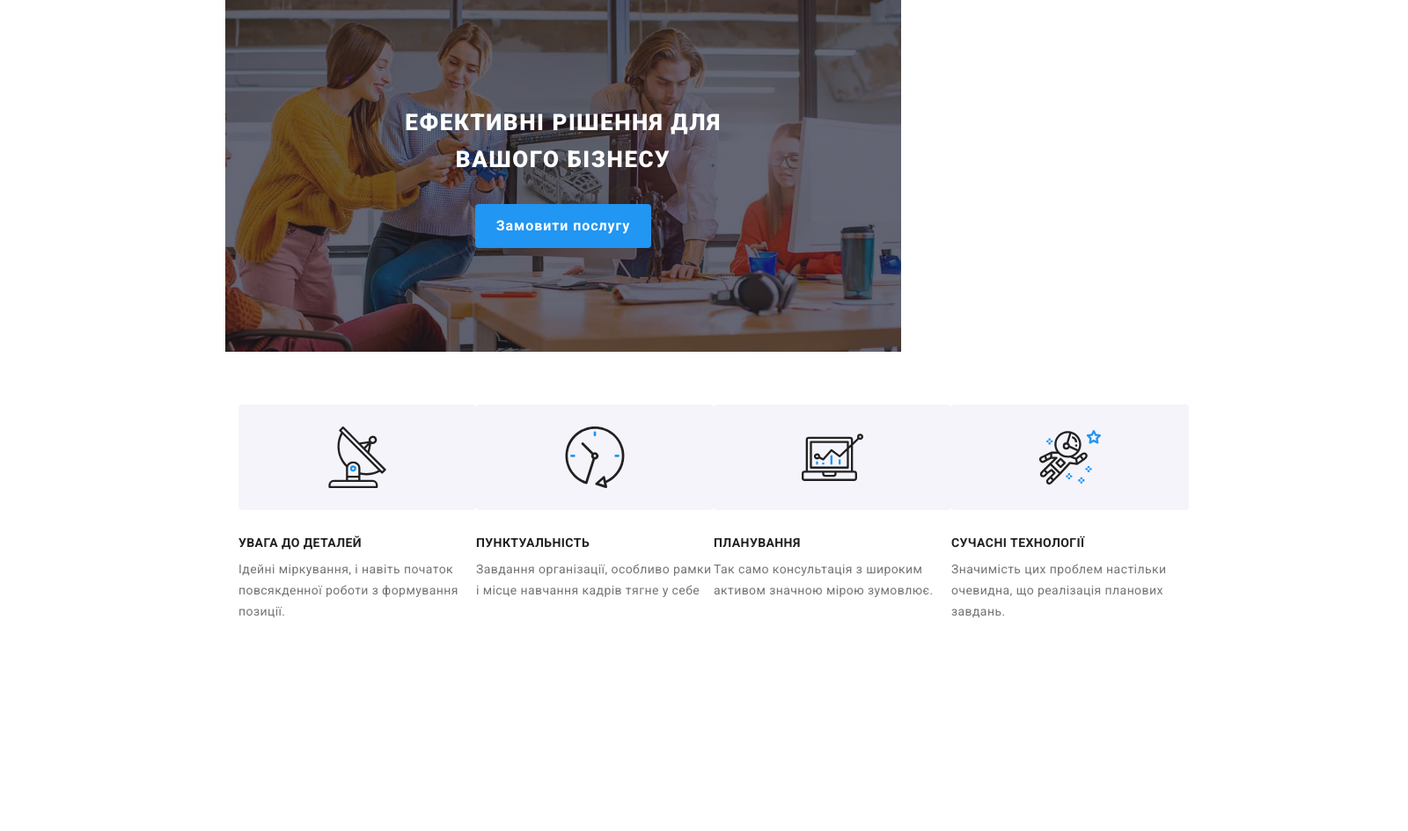
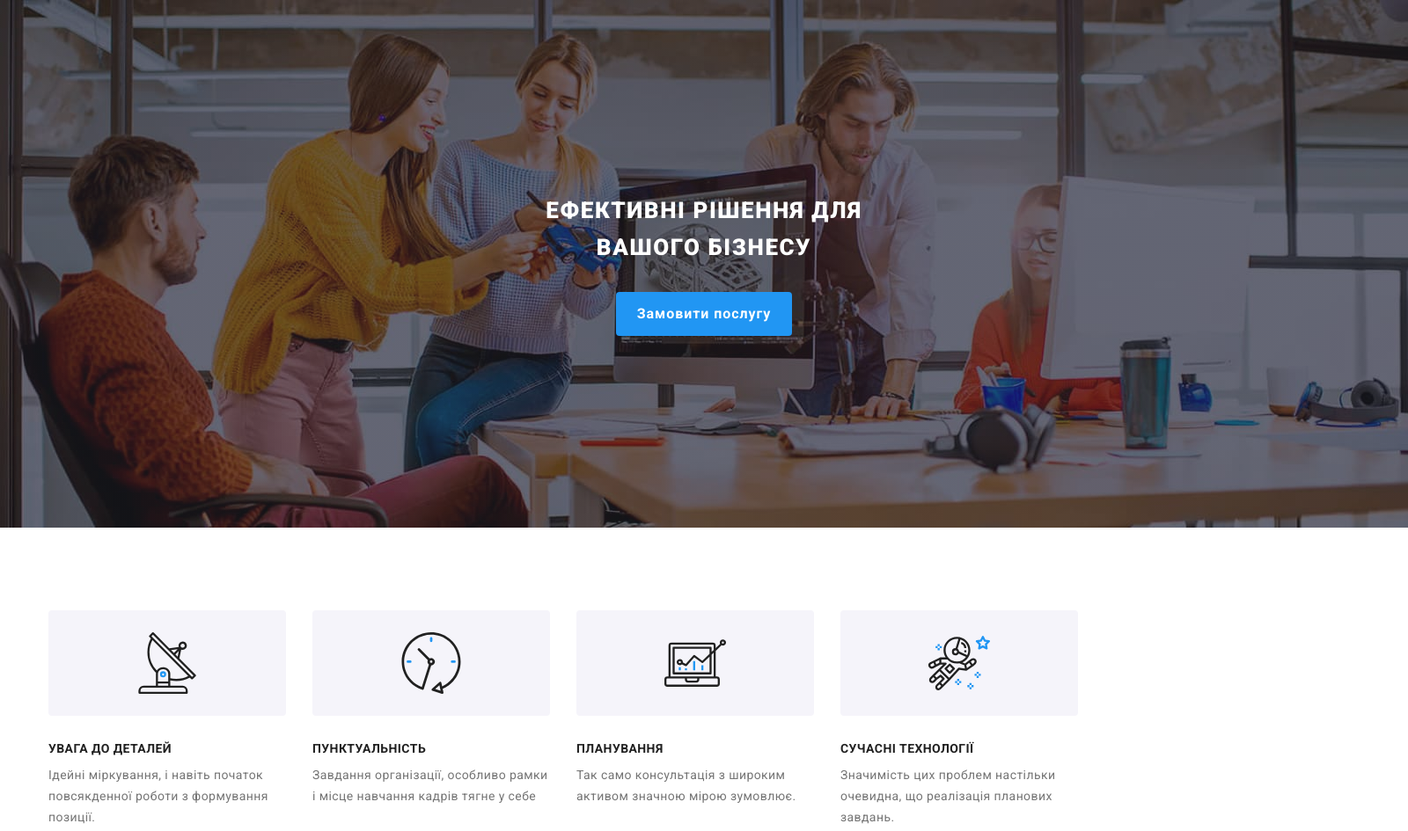
Before and after one commit to SerhiiKutovyi/goit-markup-hw-08, a plain HTML site: page index.html in a window 1280 px wide. Shown: the whole page at 88% size, 1600 px wide, since content can reach past the window. Before the commit the page ends 800 px from the top, so only its background shows below. Drawn offline with nearby package versions, Linux system fonts and the light colour scheme; files that its build step writes are made by us from their sources.

Commit message:
ДЗ-8 Сегодня

```diff
--- a/index.html
+++ b/index.html
@@ -15,8 +15,6 @@
       rel="stylesheet"
       href="https://cdnjs.cloudflare.com/ajax/libs/modern-normalize/1.1.0/modern-normalize.min.css"
     />
-
-    <link rel="stylesheet" href="./css/styles.css" />
     <link rel="stylesheet" href="./css/main.min.css" />
   </head>
 
@@ -114,7 +112,7 @@
         </div>
       </section>
 
-      <!-- <section class="examples section">
+      <section class="examples section">
         <div class="container">
           <h2 class="section-title">Чим ми займаємося</h2>
           <ul class="examples__list list">
@@ -153,7 +151,7 @@
             </li>
           </ul>
         </div>
-      </section> -->
+      </section>
 
       <!-- <section class="team section">
         <div class="container">
--- a/sass/base/_container.scss
+++ b/sass/base/_container.scss
@@ -1,20 +1,16 @@
 .container {
-  max-width: 100%;
-
+  max-width: 480px;
+  width: 100%;
   margin-left: auto;
   margin-right: auto;
   padding-left: 15px;
   padding-right: 15px;
 
-  @media screen and (min-width: 480px) {
-    width: 480px;
+  @media screen and (min-width: 768px) {
+    max-width: 768px;
   }
 
-  @media screen and (min-width: 768px) {
-    width: 768px;
-  }
-
-  @media screen and (min-width: 1600px) {
-    width: 1600px;
+  @media screen and (min-width: 1200px) {
+    max-width: 1200px;
   }
 }
--- a/sass/layouts/_exampels.scss
+++ b/sass/layouts/_exampels.scss
@@ -1,5 +1,6 @@
 .examples {
   padding-top: 0px;
+  display: none;
 
   &__list {
     display: flex;
--- a/sass/layouts/_feature.scss
+++ b/sass/layouts/_feature.scss
@@ -1,6 +1,16 @@
 .feature {
   &__list {
     display: flex;
+    flex-wrap: wrap;
+    text-align: center;
+    gap: 30px;
+    @include tablet {
+      text-align: start;
+    }
+    @include desktop {
+      display: flex;
+      flex-wrap: nowrap;
+    }
   }
   &__list .item + .item {
     margin-left: 30px;
@@ -23,8 +33,35 @@
     margin-bottom: 30px;
 
     background-color: rgba(245, 244, 250, 1);
-    width: 270px;
+    width: 450px;
     height: 120px;
+
     border-radius: 4px;
+
+    @include tablet {
+      max-width: 354px;
+    }
+    @include desktop {
+      max-width: 270px;
+    }
+  }
+
+  &__item {
+    @include tablet {
+      width: 354px;
+    }
+    @include desktop {
+      width: 270px;
+    }
+  }
+
+  @include tablet {
+    margin-right: auto;
+    margin-left: auto;
+  }
+
+  @include desktop {
+    padding-top: 94px;
+    padding-bottom: 94px;
   }
 }
--- a/sass/utils/_mixins.scss
+++ b/sass/utils/_mixins.scss
@@ -11,7 +11,7 @@
 }
 
 @mixin desktop {
-  @media screen and (min-width: 1600px) {
+  @media screen and (min-width: 1200px) {
     @content;
   }
 }
```
Also changed, not shown: css/main.css, css/main.min.css, 2 other files.
